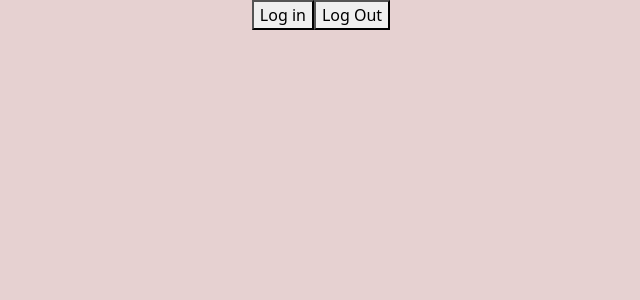
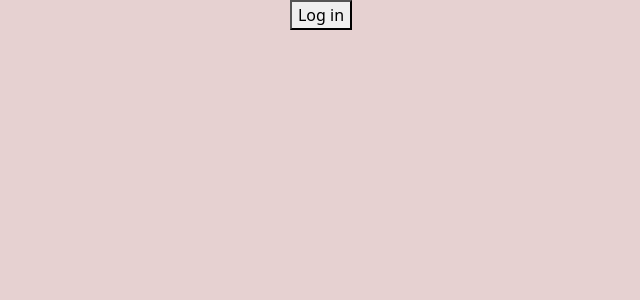
Before and after one commit to alex-schrader/PlantPet, a React (Create React App) app in the folder plantpet/: page / in a window 1280 px wide. Shown: the top 300 px of the page, without its empty margins (319-959 px from the left). Built offline with nearby package versions, Linux system fonts and the light colour scheme.

Commit message:
adding useEffect to get data

```diff
--- a/package.json
+++ b/package.json
@@ -19,6 +19,7 @@
   },
   "homepage": "https://github.com/aschrad1/PlantPet#readme",
   "dependencies": {
+    "axios": "^0.24.0",
     "body-parser": "^1.19.0",
     "express": "^4.17.1",
     "knex": "^0.95.13",
--- a/plantpet/src/App.js
+++ b/plantpet/src/App.js
@@ -1,6 +1,6 @@
 import logo from "./logo.svg";
 import plant from "./plant_logo.png";
-import React, { useState } from "react";
+import React, { useState, useEffect } from "react";
 import ProgressBar from "react-bootstrap/ProgressBar";
 import "bootstrap/dist/css/bootstrap.min.css";
 import Levels from "./Components/Levels";
@@ -10,6 +10,7 @@ import LoginButton from "./Components/Loginout/LoginButton";
 import LogoutButton from "./Components/Loginout/LogoutButton";
 import Profile from "./Components/Profile";
 import { useAuth0 } from "@auth0/auth0-react";
+import axios from "axios";
 
 
 
@@ -40,12 +41,26 @@ function App() {
   };
   const [level, setLevel] = useState(1);
 
+  //isAuthenticated && setLevel(10);
+
+  useEffect(()=> {
+    console.log('in use effect!')
+    /*axios.get("http://localhost:2500/users").then(function (response) {
+      console.log("in axios get request")
+      console.log()
+      let allData = response.data["users"]
+      console.log(allData)
+      setLevel(5)
+    }); */
+  }, []);
+
+
   return (
     <div className="App">
       {isAuthenticated && <Levels level={level} arg="hello" />}
       <div>
-        <LoginButton />
-        <LogoutButton />
+      {!isAuthenticated && <LoginButton />}
+        {isAuthenticated && <LogoutButton />}
         <Profile/>
       </div>
       {isAuthenticated && <img src={plant} className="imgprop" />}
```
Also changed, not shown: 1 other file (tests, documents, lock files or other folders).
